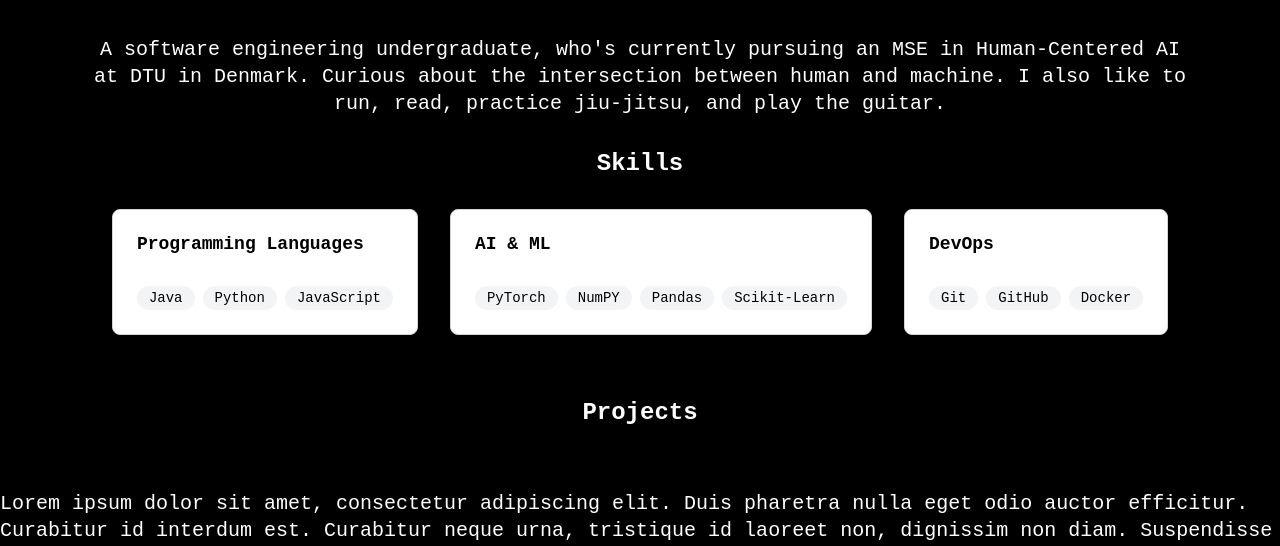
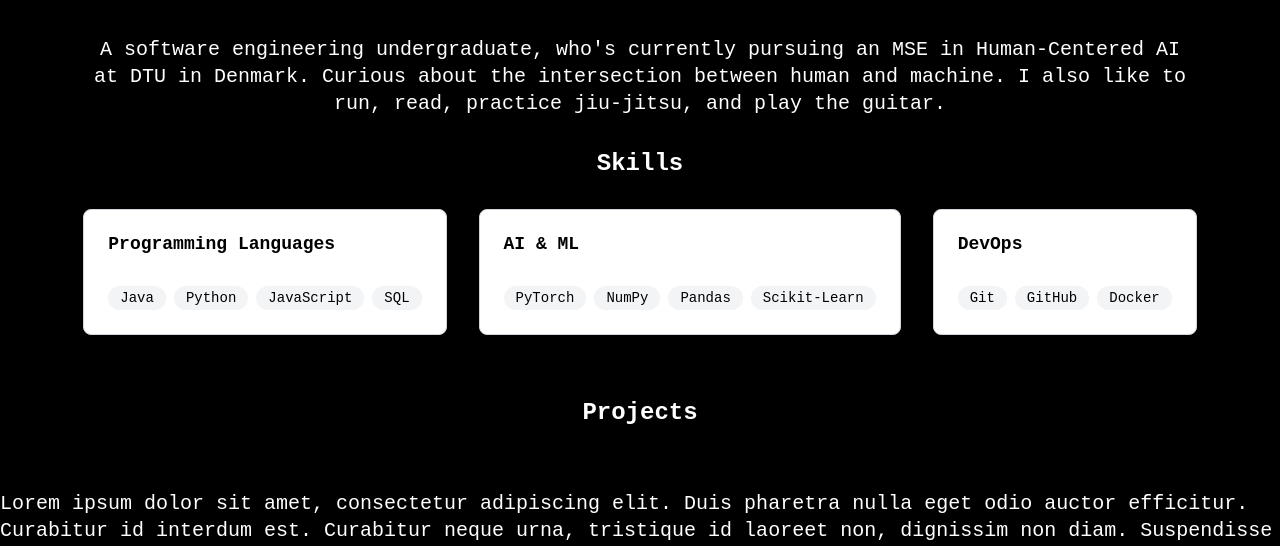
Before and after one commit to adamajane/adamajane.github.io, a plain HTML site: page index.html in a window 1280 px wide. Shown: the part 545-1091 px from the top of the page. Drawn offline with nearby package versions, Linux system fonts and the light colour scheme.

Commit message:
Added SQL and fixed typo

```diff
--- a/index.html
+++ b/index.html
@@ -154,6 +154,7 @@
                 <span class="tag">Java</span>
                 <span class="tag">Python</span>
                 <span class="tag">JavaScript</span>
+                <span class="tag">SQL</span>
               </div>
             </div>
           </li>
@@ -162,7 +163,7 @@
               <h3 class="card-title">AI & ML</h3>
               <div class="tag-container">
                 <span class="tag">PyTorch</span>
-                <span class="tag">NumPY</span>
+                <span class="tag">NumPy</span>
                 <span class="tag">Pandas</span>
                 <span class="tag">Scikit-Learn</span>
               </div>
```
